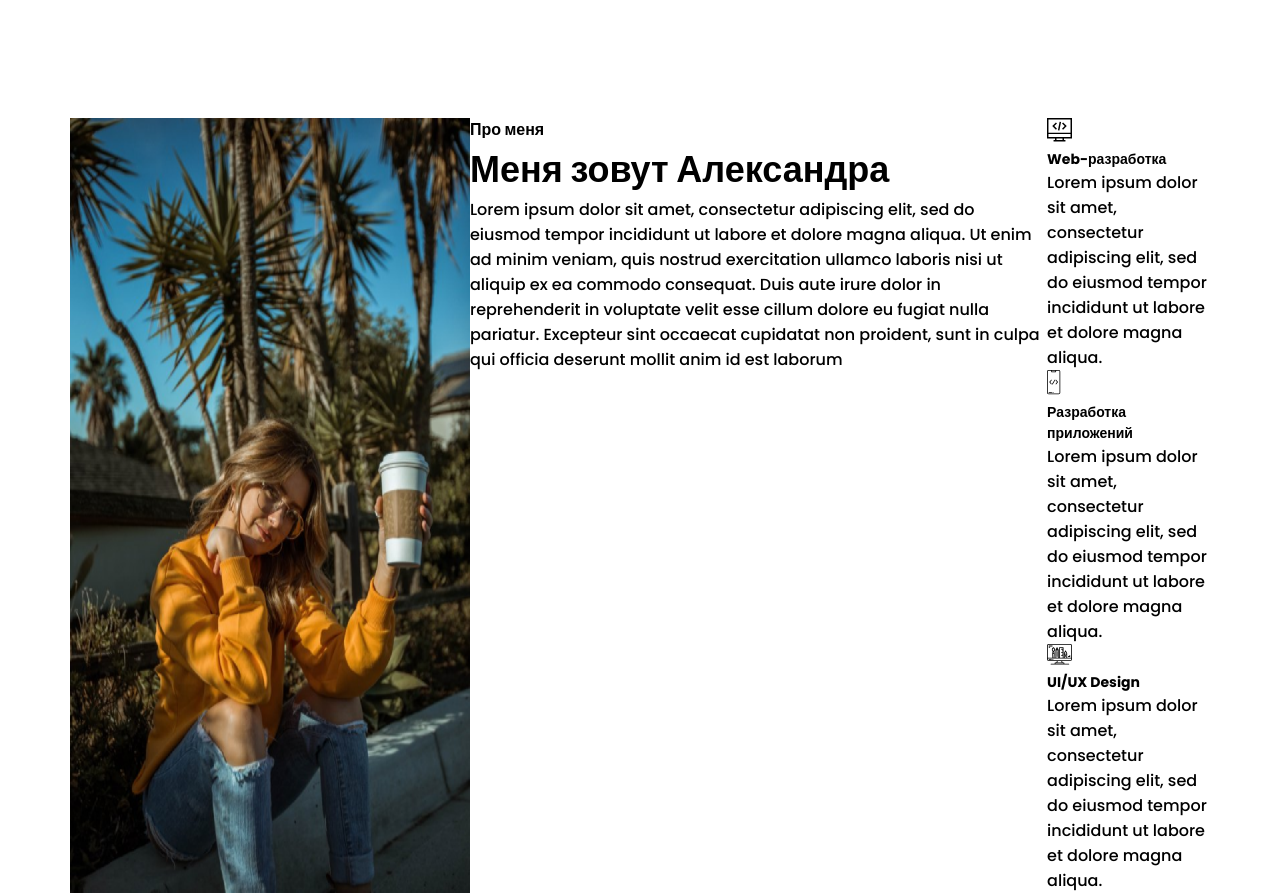
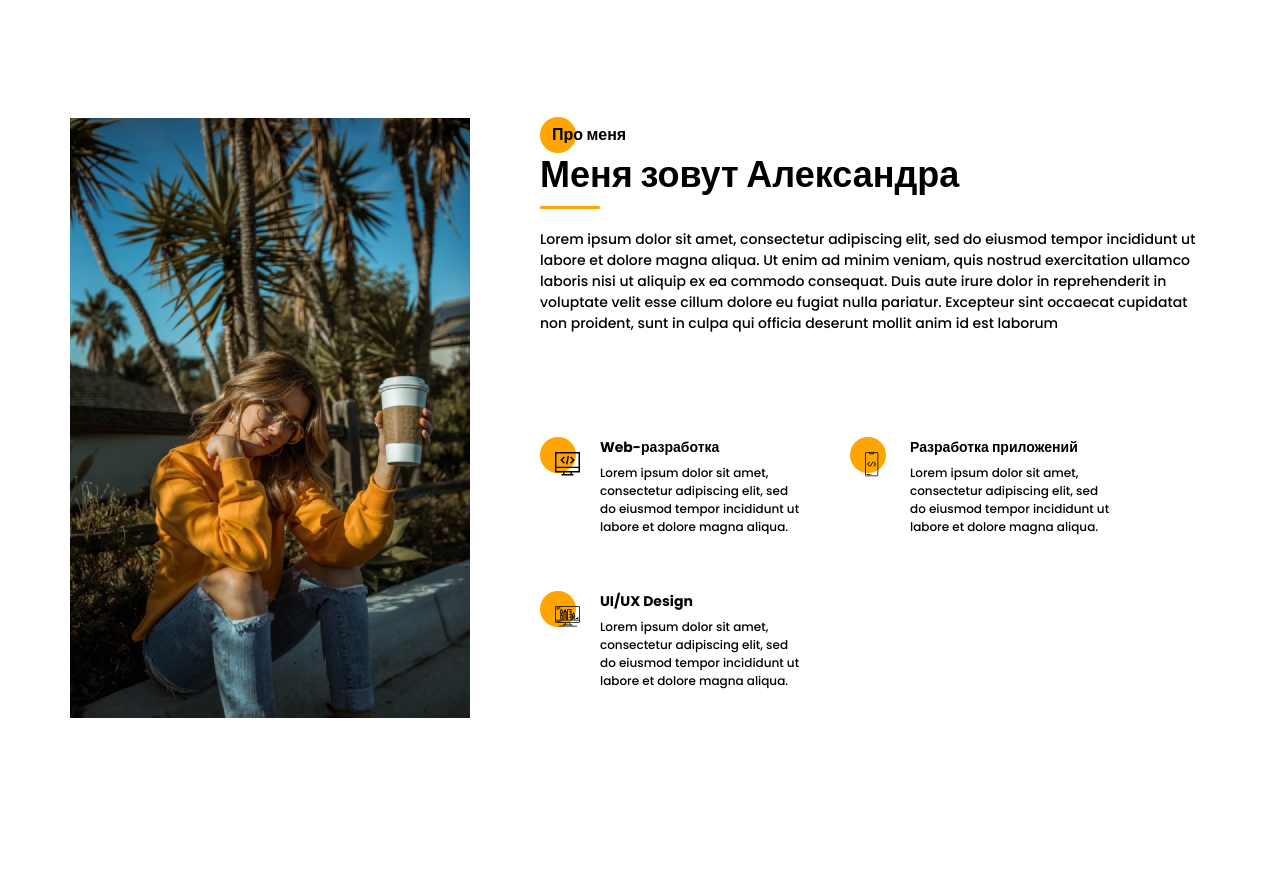
Before and after one commit to KimIlia91/Portfolio, a website: page src/index.html in a window 1280 px wide. Shown: the part 802-1695 px from the top of the page. After the commit the page ends 1527 px from the top, so only its background shows below. Drawn offline with Linux system fonts and the light colour scheme.

Commit message:
added second section

```diff
--- a/src/index.html
+++ b/src/index.html
@@ -85,45 +85,47 @@
     <section class="about">
         <div class="container">
             <div class="about__wrapper">
-                <img src="img/Photo.png" alt="Photo" class="about__photo">
+                <div class="about__photo">
+                    <img src="img/Photo.png" alt="Photo">
+                </div>
                 <div class="about__descr">
                     <h2 class="title title_font-size-16 about__title">Про меня</h2>
+                    <div class="title about__subtitle">Меня зовут Александра</div>
                     <div class="divider"></div>
-                    <div class="title about__subtitle">Меня зовут Александра</div>
                     <p class="about__text">
                         Lorem ipsum dolor sit amet, consectetur adipiscing elit, sed do eiusmod tempor incididunt ut labore et dolore magna aliqua. Ut enim ad minim veniam, quis nostrud exercitation ullamco laboris nisi ut aliquip ex ea commodo consequat. Duis aute irure dolor in reprehenderit in voluptate velit esse cillum dolore eu fugiat nulla pariatur. Excepteur sint occaecat cupidatat non proident, sunt in culpa qui officia deserunt mollit anim id est laborum
                     </p>
                 </div>
                 <div class="about__skills">
-                    <div class="about__skill">
-                        <div>
+                    <div class="about__skills-item">
+                        <div class="about__skills-circle">
                             <img src="img/about/web development.svg" alt="web-dev">
                         </div>
                         <div>
                             <div class="title title_font-size-14">Web-разработка</div>
-                            <div class="about__skill-text">
+                            <div class="about__skills-text">
                                 Lorem ipsum dolor sit amet, consectetur adipiscing elit, sed do eiusmod tempor incididunt ut labore et dolore magna aliqua.
                             </div>
                         </div>
                     </div>
-                    <div class="about__skill">
-                        <div>
+                    <div class="about__skills-item">
+                        <div class="about__skills-circle">
                             <img src="img/about/Mobile dev.svg" alt="Mobile-dev">
                         </div>
                         <div>
                             <div class="title title_font-size-14">Разработка приложений</div>
-                            <div class="about__skill-text">
+                            <div class="about__skills-text">
                                 Lorem ipsum dolor sit amet, consectetur adipiscing elit, sed do eiusmod tempor incididunt ut labore et dolore magna aliqua.
                             </div>
                         </div>
                     </div>
-                    <div class="about__skill">
-                        <div>
+                    <div class="about__skills-item">
+                        <div class="about__skills-circle">
                             <img src="img/about/Design.svg" alt="Design">
                         </div>
                         <div>
                             <div class="title title_font-size-14">UI/UX Design</div>
-                            <div class="about__skill-text">
+                            <div class="about__skills-text">
                                 Lorem ipsum dolor sit amet, consectetur adipiscing elit, sed do eiusmod tempor incididunt ut labore et dolore magna aliqua.
                             </div>
                         </div>
--- a/src/sass/blocks/_about.scss
+++ b/src/sass/blocks/_about.scss
@@ -1,7 +1,60 @@
 .about {
     padding-top: 120px;
     &__wrapper {
-        display: flex;
-
+        display: grid;
+        grid-template-columns: 400px 670px;
+        grid-template-rows: minmax(245px, auto) minmax(255px, auto);
+        grid-auto-rows: minmax(245px, auto);
+        column-gap: 70px;
+        row-gap: 40px;
+    }
+    &__photo {
+        grid-row: 1/3;
+        img {
+            width: 100%;
+        }
+    }
+    &__title {
+        position: relative;
+        @include before_circle;
+        padding-left: 12px;
+    }
+    &__descr {
+        padding-top: 5px;
+        .divider {
+            margin-top: 4px;
+        }
+    }
+    &__text {
+        color: #000;
+        font-size: 14px;
+        font-weight: 500;
+        margin-top: 20px;
+    }
+    &__skills {
+        display: grid;
+        grid-template: repeat(2, minmax(115px, auto)) / repeat(2, 260px);
+        grid-auto-rows: 1fr;
+        column-gap: 50px;
+        row-gap: 20px;
+        &-item {
+            display: grid;
+            grid-template-columns: 40px 200px;
+            column-gap: 20px;
+        }
+        &-circle {
+            position: relative;
+            @include before_circle;
+            padding-top: 15px;
+            padding-left: 15px;
+            &:before {
+                top: 0;
+            }
+        }
+        &-text {
+            font-size: 12px;
+            font-weight: 500;
+            margin-top: 6px;
+        }
     }
 }
--- a/src/sass/style.scss
+++ b/src/sass/style.scss
@@ -14,6 +14,14 @@
     padding: 0;
 }
 
+.divider {
+    width: 60px;
+    height: 3px;
+    background: $main-color;
+    margin-top: 25px;
+    border-radius: 4px;
+}
+
 @import 'blocks/title';
 @import 'blocks/promo';
 @import 'blocks/buttons';
```
Also changed, not shown: src/css/style.min.css.
